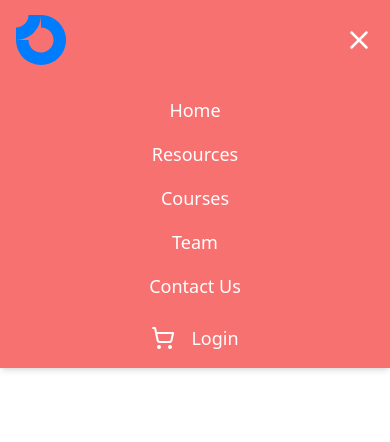
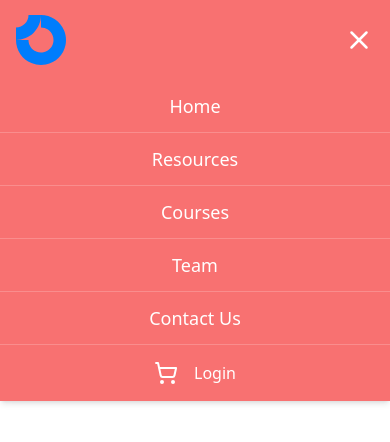
Before and after one commit to saisashreek5thdt/LMS-Edu-SASS-Platform, a Next.js app: page / in a window 390 px wide. Both pictures are taken after a click on the button "Toggle menu". Shown: the top 442 px of the page. Built offline with nearby package versions, Linux system fonts and the light colour scheme.

Commit message:
Added Divider for mobile screens

```diff
--- a/app/_Components/Header.jsx
+++ b/app/_Components/Header.jsx
@@ -23,10 +23,7 @@
         {/* Desktop Navigation */}
         <nav className="hidden md:flex gap-6 items-center font-semibold text-lg">
           {navLinks.map((link) => (
-            <Link
-              href={`${link.toLowerCase().replace(/\s+/g, "")}`}
-              key={link}
-            >
+            <Link href={`${link.toLowerCase().replace(/\s+/g, "")}`} key={link}>
               <span className="hover:text-gray-100 transition-colors duration-300 cursor-pointer">
                 {link}
               </span>
@@ -66,19 +63,18 @@
             transition={{ duration: 0.3 }}
             className="md:hidden bg-red-400 dark:bg-gray-900 overflow-hidden"
           >
-            <div className="flex flex-col items-center py-4 space-y-4 font-medium text-lg">
+            <div className="flex flex-col divide-y divide-white/20 dark:divide-gray-600">
               {navLinks.map((link) => (
                 <Link
                   href={`${link.toLowerCase().replace(/\s+/g, "")}`}
                   key={link}
                   onClick={toggleMenu}
+                  className="py-3 text-center text-lg hover:bg-red-300 dark:hover:bg-gray-800 transition-colors"
                 >
-                  <span className="hover:text-gray-100 transition-colors duration-300 cursor-pointer">
-                    {link}
-                  </span>
+                  {link}
                 </Link>
               ))}
-              <div className="flex gap-4 items-center pt-2">
+              <div className="py-4 flex justify-center items-center gap-4">
                 <ShoppingCart className="cursor-pointer hover:text-gray-100" />
                 <button className="hover:text-gray-100 transition-colors duration-300">
                   Login
```
